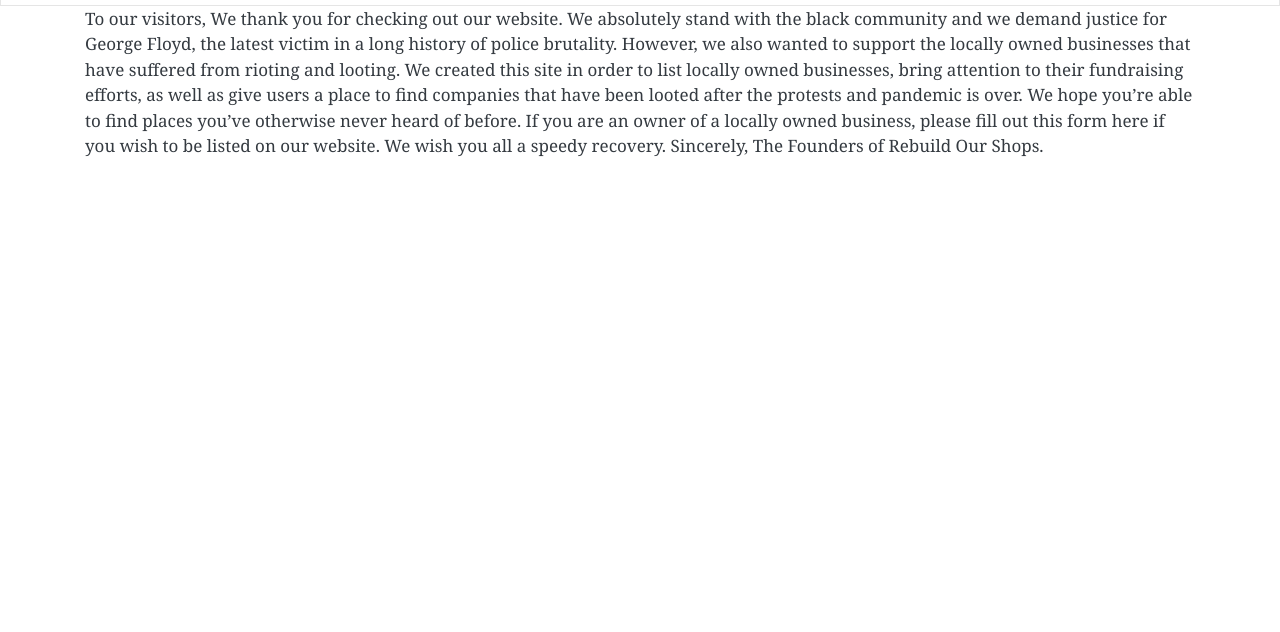
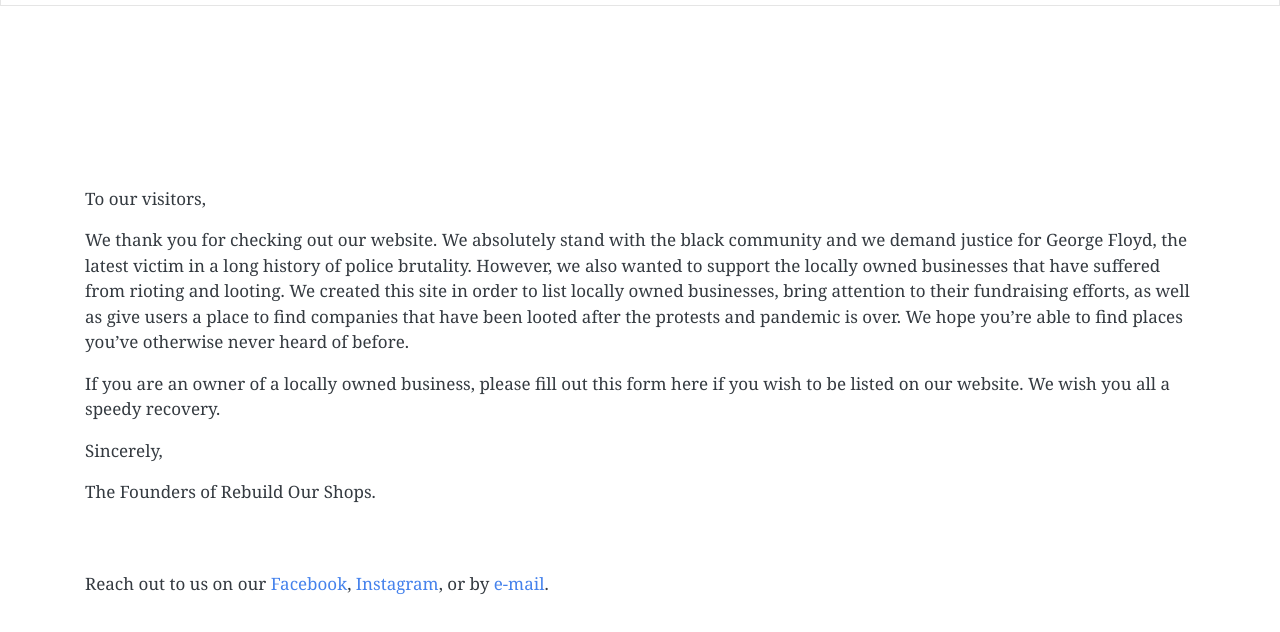
Before and after one commit to simzha19/Rebuild-Our-Shops, a plain HTML site: page aboutus.html in a window 1280 px wide. Shown: the part 56-688 px from the top of the page. Drawn offline with nearby package versions, Linux system fonts and the light colour scheme.

Commit message:
about us formats and contact links

```diff
--- a/aboutus.html
+++ b/aboutus.html
@@ -65,16 +65,25 @@
       </nav>
     </div>
       <div class="container">
-        <p class="aboutus">To our visitors,
+        <p class="aboutus">To our visitors,</p>
+        <p class="aboutus">
+          We thank you for checking out our website. We absolutely stand with the black community and we demand justice for George Floyd, the latest victim in a long history of police brutality. However, we also wanted to support the locally owned businesses that have suffered from rioting and looting. We created this site in order to list locally owned businesses, bring attention to their fundraising efforts, as well as give users a place to find companies that have been looted after the protests and pandemic is over. We hope you’re able to find places you’ve otherwise never heard of before.
+        </p>
+        <p class="aboutus">
+          If you are an owner of a locally owned business, please fill out this form here if you wish to be listed on our website. We wish you all a speedy recovery.
+        </p>
+        <p class="aboutus">Sincerely,</p>
 
-          We thank you for checking out our website. We absolutely stand with the black community and we demand justice for George Floyd, the latest victim in a long history of police brutality. However, we also wanted to support the locally owned businesses that have suffered from rioting and looting. We created this site in order to list locally owned businesses, bring attention to their fundraising efforts, as well as give users a place to find companies that have been looted after the protests and pandemic is over. We hope you’re able to find places you’ve otherwise never heard of before.
+        <p class="aboutus">The Founders of Rebuild Our Shops.</p>
 
-          If you are an owner of a locally owned business, please fill out this form here if you wish to be listed on our website. We wish you all a speedy recovery.
+        <div style='padding-top: 50px'></div>
 
-          Sincerely,
+        <p>
+          Reach out to us on our <a href="https://www.facebook.com/rebuildourshops">Facebook</a>,
+          <a href="https://www.instagram.com/rebuildourshops/">Instagram</a>, or by
+          <a href="mailto:rebuildourshops@gmail.com">e-mail</a>.
+        </p>
 
-          The Founders of Rebuild Our Shops.
-        </p>
       </div>
   </body>
   </html>
--- a/assets/css/styles.css
+++ b/assets/css/styles.css
@@ -21,3 +21,7 @@
   color: purple;
   font-size: 100px;
 }
+
+.aboutus:first-of-type {
+  margin-top: 180px;
+}
```
